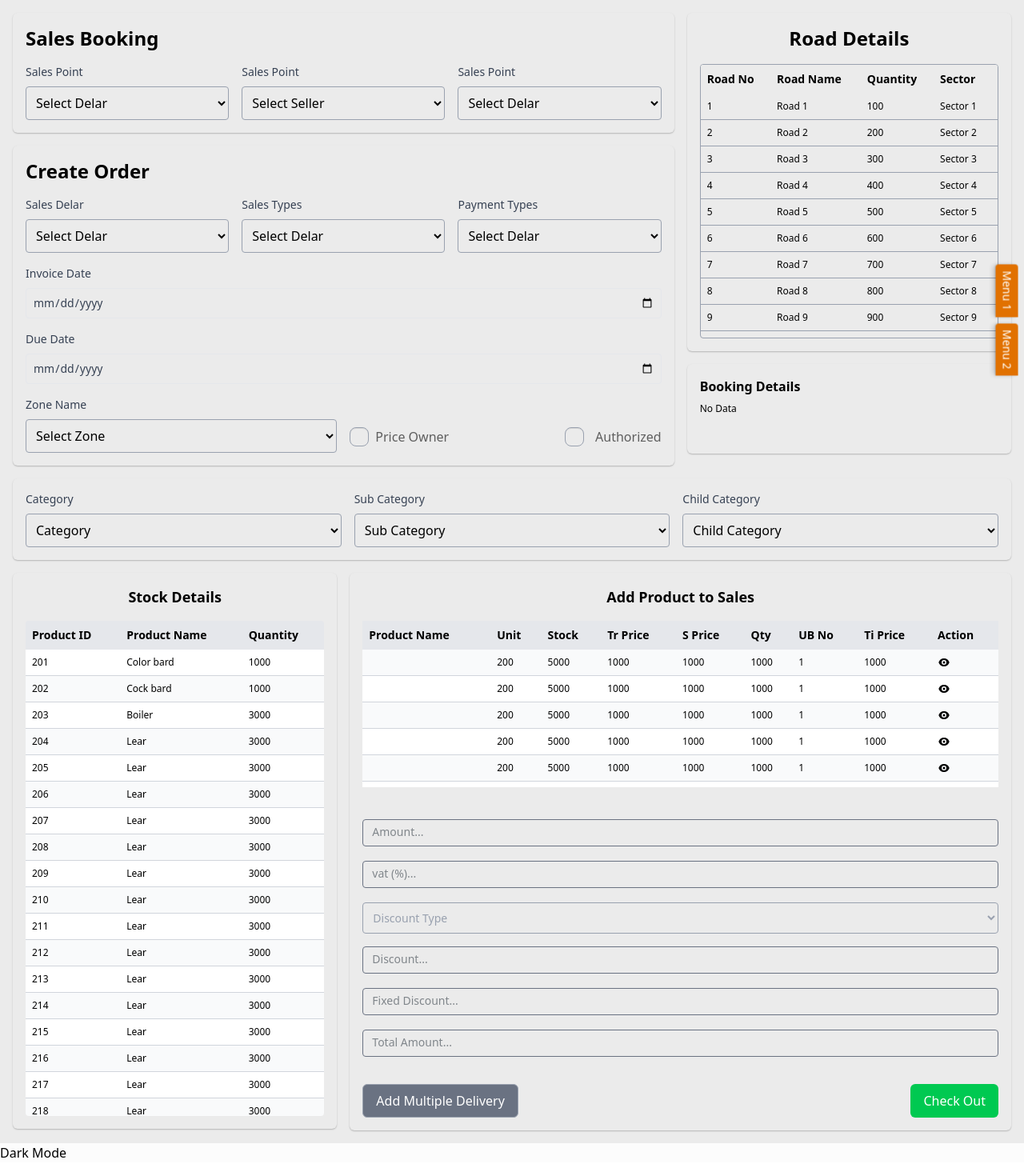
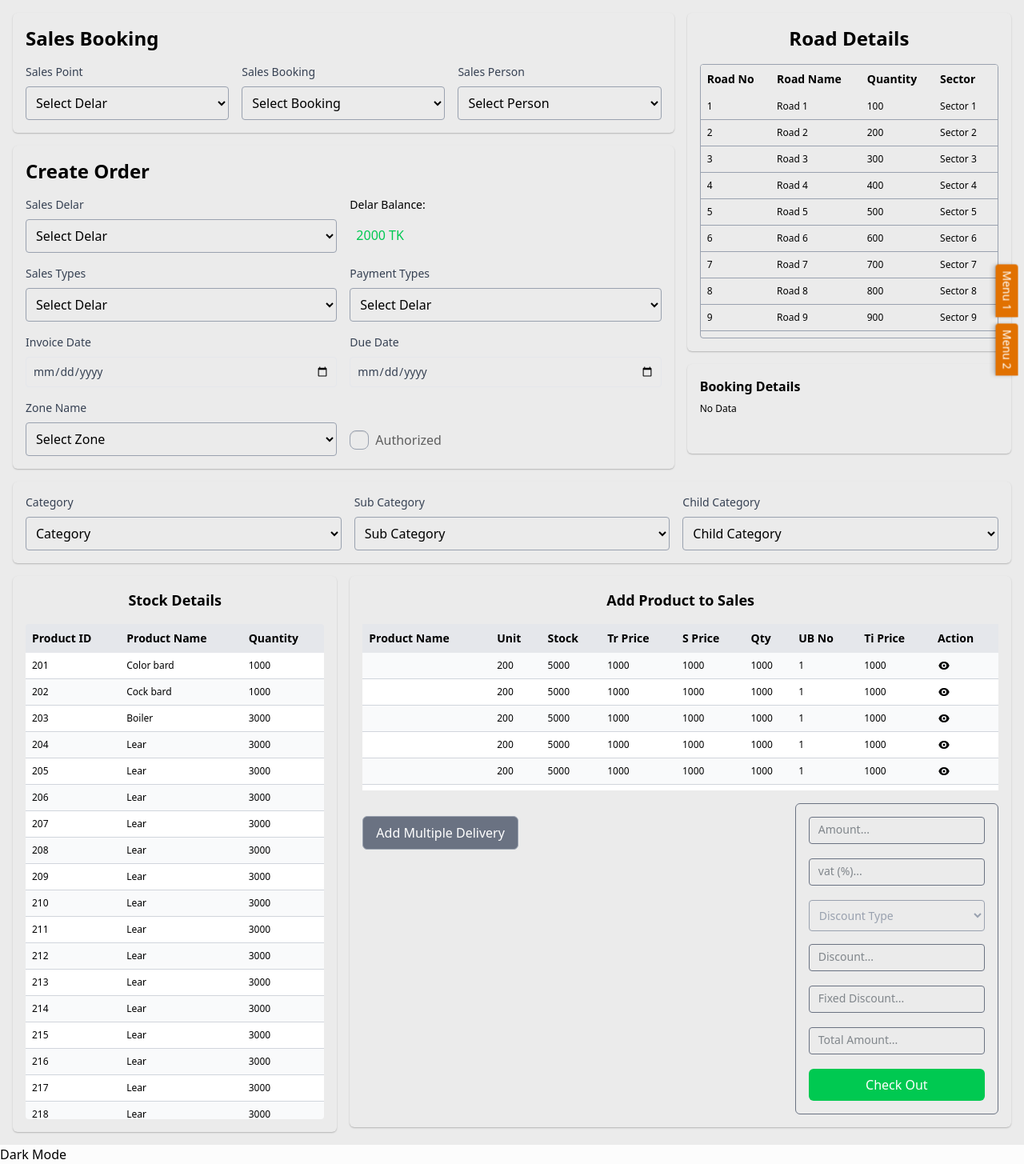
Before and after one commit to mir4zul/CompanyProject, a React app: page / in a window 1280 px wide. Shown: the whole page at 80% size. Built offline with nearby package versions, Linux system fonts and the light colour scheme; the HTML template or start-up script is replaced by a standard one.

Commit message:
Add Sales Section

```diff
--- a/src/components/SalesComponents/CreateOrder.jsx
+++ b/src/components/SalesComponents/CreateOrder.jsx
@@ -11,7 +11,7 @@ export default function CreateOrder() {
         <h1 className="text-2xl font-bold mb-4">Create Order</h1>
 
         <div className="space-y-4">
-          <div className="grid grid-cols-1 md:grid-cols-3 gap-4">
+          <div className="grid grid-cols-1 md:grid-cols-2 gap-4">
             {/* Sales Delar Name*/}
             <div className="flex flex-col">
               <LabelField className="text-sm" htmlFor="salesPoint">Sales Delar</LabelField>
@@ -29,7 +29,14 @@ export default function CreateOrder() {
                 }
               </SelectField>
             </div>
+            <div className="">
+              <p className="text-sm mb-2">Delar Balance: </p>
+              <p className="bg-secondary text-green-500 p-2">2000 TK</p>
+            </div>
+          </div>
 
+          {/* ------- Sales Team & Payment Terms ------- */}
+          <div className="grid grid-cols-1 md:grid-cols-2 gap-4">
             {/* Sales Team */}
             <div className="flex flex-col">
               <LabelField className="text-sm" htmlFor="salesPoint">Sales Types</LabelField>
@@ -67,6 +74,8 @@ export default function CreateOrder() {
             </div>
           </div>
 
+          {/* ------- Invoice & Due Date ------- */}
+          <div className="grid grid-cols-1 md:grid-cols-2 gap-4">
             {/* Invoice Date */}
             <div className="flex flex-col">
               <LabelField htmlFor="invoiceDate">Invoice Date</LabelField>
@@ -80,7 +89,9 @@ export default function CreateOrder() {
               <InputField id="dueDate" name="dueDate" className="w-full dark:bg-secondary"
                           defaultValue="default" type="date"/>
             </div>
+          </div>
 
+          {/* ------- Zone & Price Owner ------- */}
           <div className="grid grid-cols-1 md:grid-cols-2 gap-4">
             {/* Zone name */}
             <div className="flex flex-col">
@@ -100,11 +111,10 @@ export default function CreateOrder() {
               </SelectField>
             </div>
 
-           <div className="flex flex-row justify-between">
               {/* Price owner */}
-
               <div className="flex items-end pb-2">
-                     <input onChange={() => setOpenOwner(!openOwner)} type="checkbox" className="checkbox border border-gray-400" />
+                <input onChange={() => setOpenOwner(!openOwner)} type="checkbox"
+                       className="checkbox border border-gray-400"/>
                 <label className="label">
                   {/* Price owner */}
                   {
@@ -113,7 +123,7 @@ export default function CreateOrder() {
                             className="focus:outline-none ml-2 pb-1 w-full rounded"
                             defaultValue="default"
                         >
-                              <OptionField disabled value="default">Select Delar</OptionField>
+                        <OptionField disabled value="default">Select Owner</OptionField>
                           {
                             delarData.map((delar, index) => (
                                 <OptionField
@@ -126,24 +136,12 @@ export default function CreateOrder() {
                           }
                         </select>
                     ) : (
-                             <span className="label-text ml-2">Price Owner</span>
+                        <span className="label-text ml-2">Authorized</span>
                     )
                   }
                 </label>
               </div>
-
-          {/*  Authorized */}
-             <div className="flex items-end pb-2">
-               <label className="label">
-                 <input type="checkbox" className="checkbox border border-gray-400" />
-                 <span className="label-text ml-2">Authorized</span>
-               </label>
           </div>
-           </div>
-         </div>
-
-          {/* Price oner */}
-
         </div>
       </div>
   );
--- a/src/components/SalesComponents/ProductSales.jsx
+++ b/src/components/SalesComponents/ProductSales.jsx
@@ -78,8 +78,19 @@ export default function ProductSales() {
           </table>
         </div>
 
-        <div className="mt-10">
+        <div className="mt-4 grid grid-cols-3 gap-4">
           <div className="col-span-2 flex flex-col gap-4">
+            <div className=" col-span-2 flex justify-between gap-4 mt-4">
+              <button
+                  className="bg-gray-500 dark:bg-secondary text-white border border-gray-400 dark:border-gray-600 py-2 px-4 rounded-md"
+                  onClick={() => setIsModelOpen(true)}
+              >
+                Add Multiple Delivery
+              </button>
+            </div>
+          </div>
+
+          <div className="col-span-1 border border-gray-500 rounded-md p-4 flex flex-col gap-4">
             <div className="relative h-5 mb-4">
               <AnimatedInputField label="Amount..." name="total" id="total" type="number"/>
             </div>
@@ -89,8 +100,15 @@ export default function ProductSales() {
             </div>
 
             <div>
-              <SelectField defaultValue="none" className="text-sm w-full dark:bg-accent text-gray-400 dark:border-gray-500" name="discountType" id="discountType">
-                <option className="text-gray-400" value="none" disabled>Discount Type</option>
+              <SelectField
+                  defaultValue="discount"
+                  className="text-sm w-full border dark:bg-accent text-gray-400 dark:border-gray-500
+              focus:ring-1 focus:ring-green-500 focus:border-green-500
+              focus:outline-none focus:text-gray-900 dark:focus:text-gray-200"
+                  name="discountType"
+                  id="discountType"
+              >
+                <option className="text-gray-400" value="discount" disabled>Discount Type</option>
                 <option value="0">0%</option>
                 <option value="5">5%</option>
                 <option value="10">10%</option>
@@ -113,16 +131,7 @@ export default function ProductSales() {
               <AnimatedInputField label="Total Amount..." name="totalAmount" id="totalAmount" type="number"/>
             </div>
 
-            <div className="flex justify-between gap-4 mt-4">
-              <button
-                  className="bg-gray-500 dark:bg-secondary text-white border border-gray-400 dark:border-gray-600 py-2 px-4 rounded-md"
-                  onClick={() => setIsModelOpen(true)}
-              >
-                Add Multiple Delivery
-              </button>
-
-              <button className="bg-green-500 dark:bg-green-600/50 text-white py-2 px-4 rounded-md">Check Out</button>
-            </div>
+            <button className="bg-green-500 dark:bg-green-600/50 text-white py-2 px-4 rounded-md">Check Out</button>
           </div>
         </div>
 
--- a/src/components/SalesComponents/SalesBooking.jsx
+++ b/src/components/SalesComponents/SalesBooking.jsx
@@ -33,9 +33,9 @@ export default function SalesBooking() {
           </div>
 
           <div className="flex flex-col">
-           <LabelField htmlFor="salesPoint">Sales Point</LabelField>
+           <LabelField htmlFor="salesPoint">Sales Booking</LabelField>
             <SelectField defaultValue="default">
-              <OptionField disabled value="default">Select Seller</OptionField>
+              <OptionField disabled value="default">Select Booking</OptionField>
               {
                 SalesBookingData.map((salesPoint, index) => (
                     <OptionField
@@ -50,9 +50,9 @@ export default function SalesBooking() {
           </div>
 
           <div className="flex flex-col">
-            <LabelField htmlFor="salesPoint">Sales Point</LabelField>
+            <LabelField htmlFor="salesPoint">Sales Person</LabelField>
             <SelectField defaultValue="default">
-              <OptionField disabled value="default">Select Delar</OptionField>
+              <OptionField disabled value="default">Select Person</OptionField>
               {
                 SalesBookingData.map((salesPoint, index) => (
                     <OptionField
--- a/src/components/ui/FromField.jsx
+++ b/src/components/ui/FromField.jsx
@@ -75,14 +75,14 @@ export const AnimatedInputField = ({type, value, onChange, label, className, nam
             {...props}
             className={clsx("peer absolute top-0 left-0 w-full h-full px-2 py-4 text-sm text-gray-200 border " +
                 "border-gray-500 rounded outline-none bg-transparent z-[1] focus:border-[1.5px] " +
-                "focus:border-amber-700", className)}
+                "focus:border-green-500", className)}
             placeholder=" "
         />
         <label
             className={
           clsx("absolute left-2 top-4 px-1 text-sm text-[#80868b] bg-accent transition-all" +
               " duration-300 ease-in-out pointer-events-none peer-focus:top-[-0.5rem] peer-focus:left-[0.8rem]" +
-              " peer-focus:text-[0.75rem] peer-focus:text-amber-700 peer-focus:font-medium peer-focus:z-10" +
+              " peer-focus:text-[0.75rem] peer-focus:text-green-500 peer-focus:font-medium peer-focus:z-10" +
               " peer-placeholder-shown:top-1.5 peer-placeholder-shown:left-2 peer-placeholder-shown:text-sm" +
               "peer-not-placeholder-shown:top-[-0.5rem] peer-not-placeholder-shown:left-[0.8rem]" +
               "peer-not-placeholder-shown:text-[0.75rem] peer-not-placeholder-shown:font-medium" +
```
Lines whose indentation alone changed are shown as unchanged.
